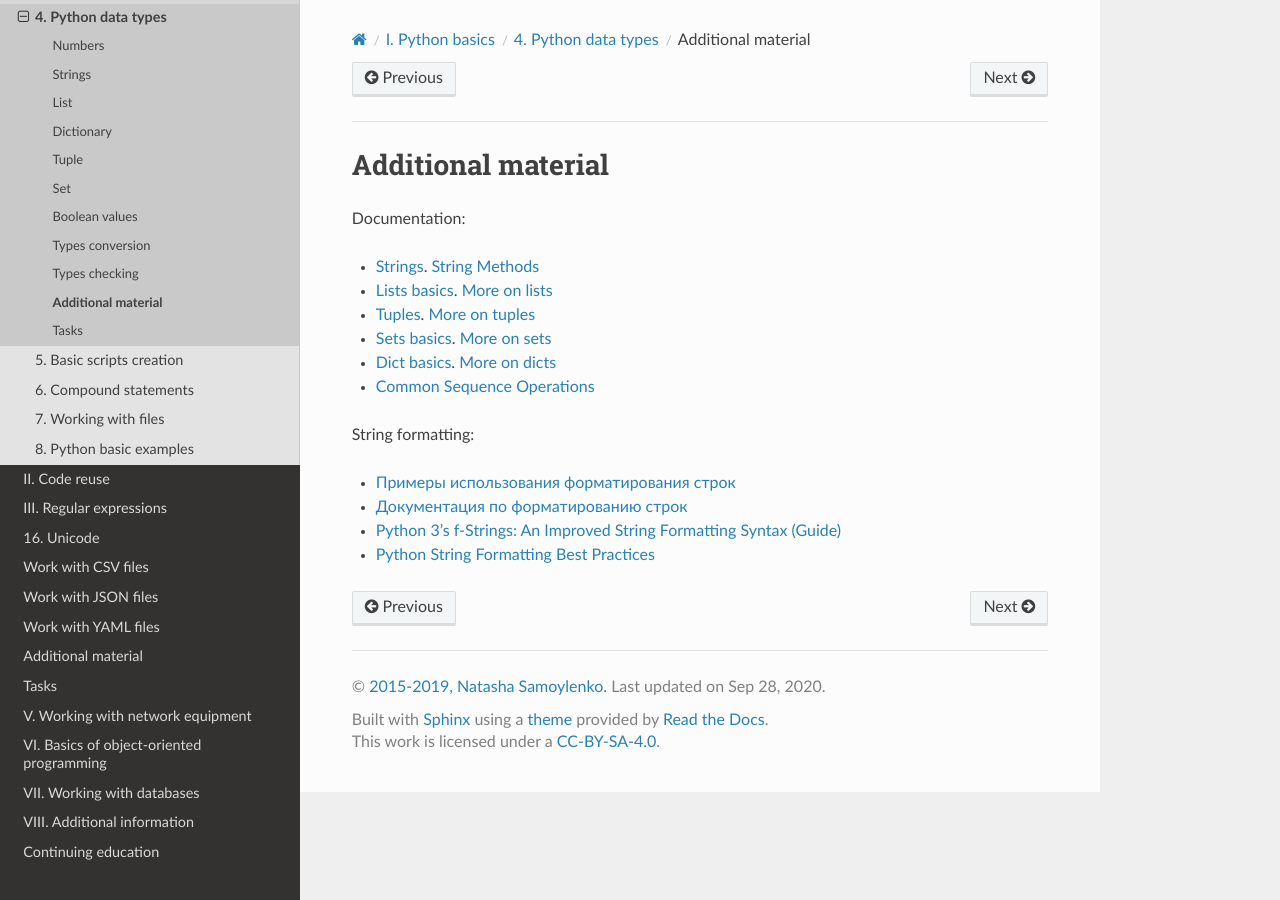
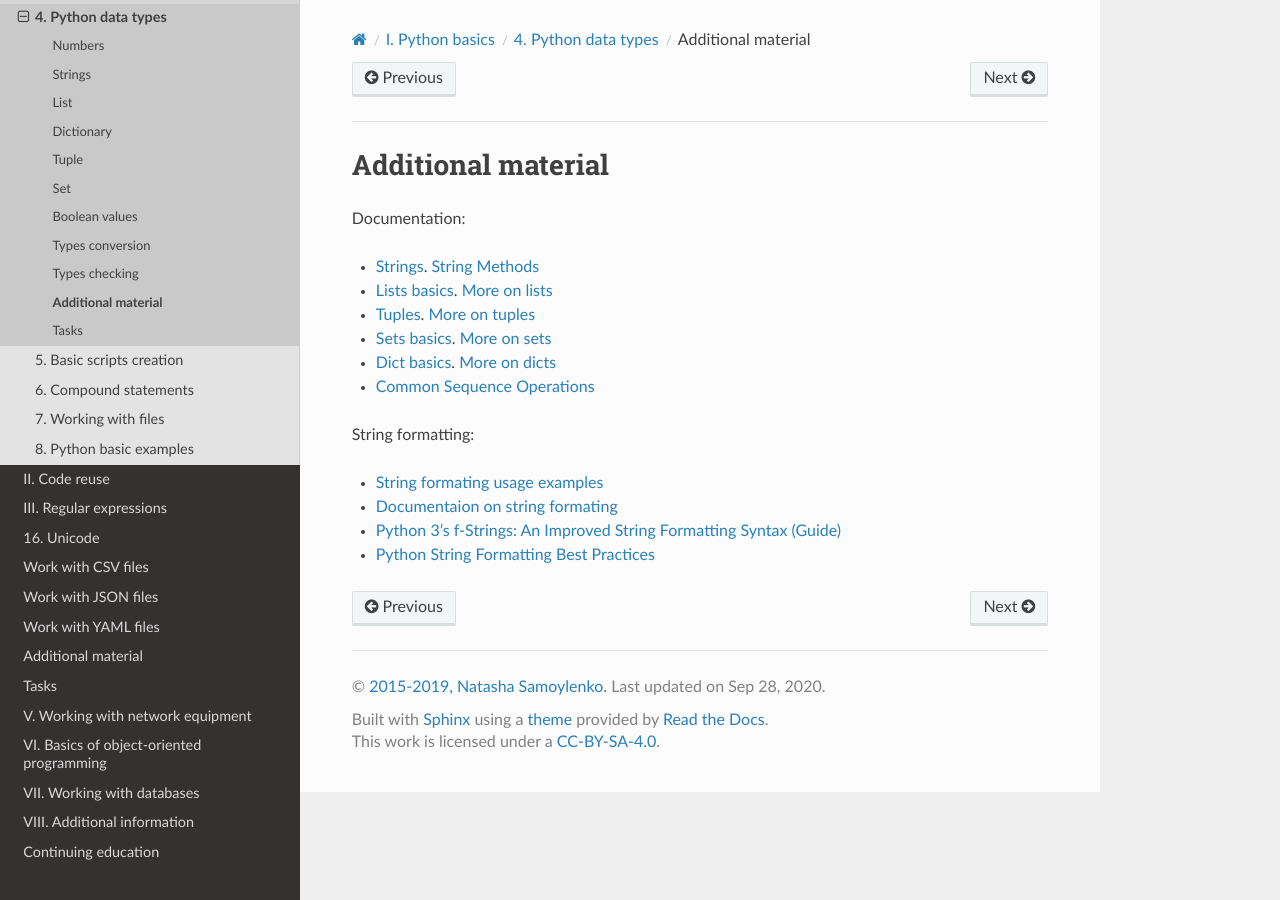
Before and after one commit to natenka/pyneng-book-en, a Sphinx documentation site: the page built from docs/source/book/04_data_structures/further_reading.rst, in a window 1280 px wide. Built offline with Sphinx 7.4.7 and the Read the Docs theme 2.0.0, drawn with Linux system fonts in a browser that asks for light colours; pages that are not in the unit, such as notebooks, are missing from menus.

Commit message:
Update further_reading.rst

```diff
--- a/docs/source/book/04_data_structures/further_reading.rst
+++ b/docs/source/book/04_data_structures/further_reading.rst
@@ -26,10 +26,8 @@ Documentation:
 
 String formatting:
 
--  `Примеры использования форматирования
-   строк <https://pyformat.info/>`__
--  `Документация по форматированию
-   строк <https://docs.python.org/3/library/string.html#format-string-syntax>`__
+-  `String formating usage examples <https://pyformat.info/>`__
+-  `Documentaion on string formating <https://docs.python.org/3/library/string.html#format-string-syntax>`__
 -  `Python 3's f-Strings: An Improved String Formatting Syntax
    (Guide) <https://realpython.com/python-f-strings/>`__
 -  `Python String Formatting Best
```
